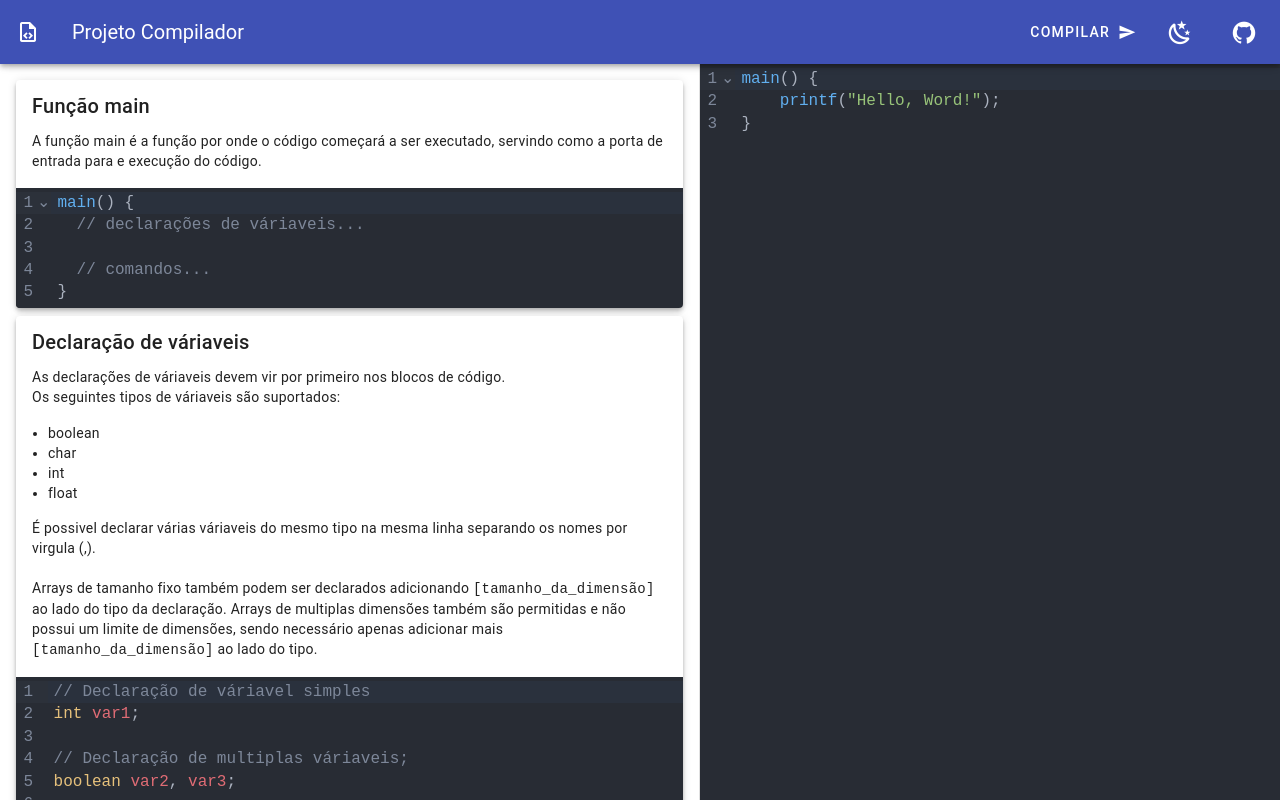
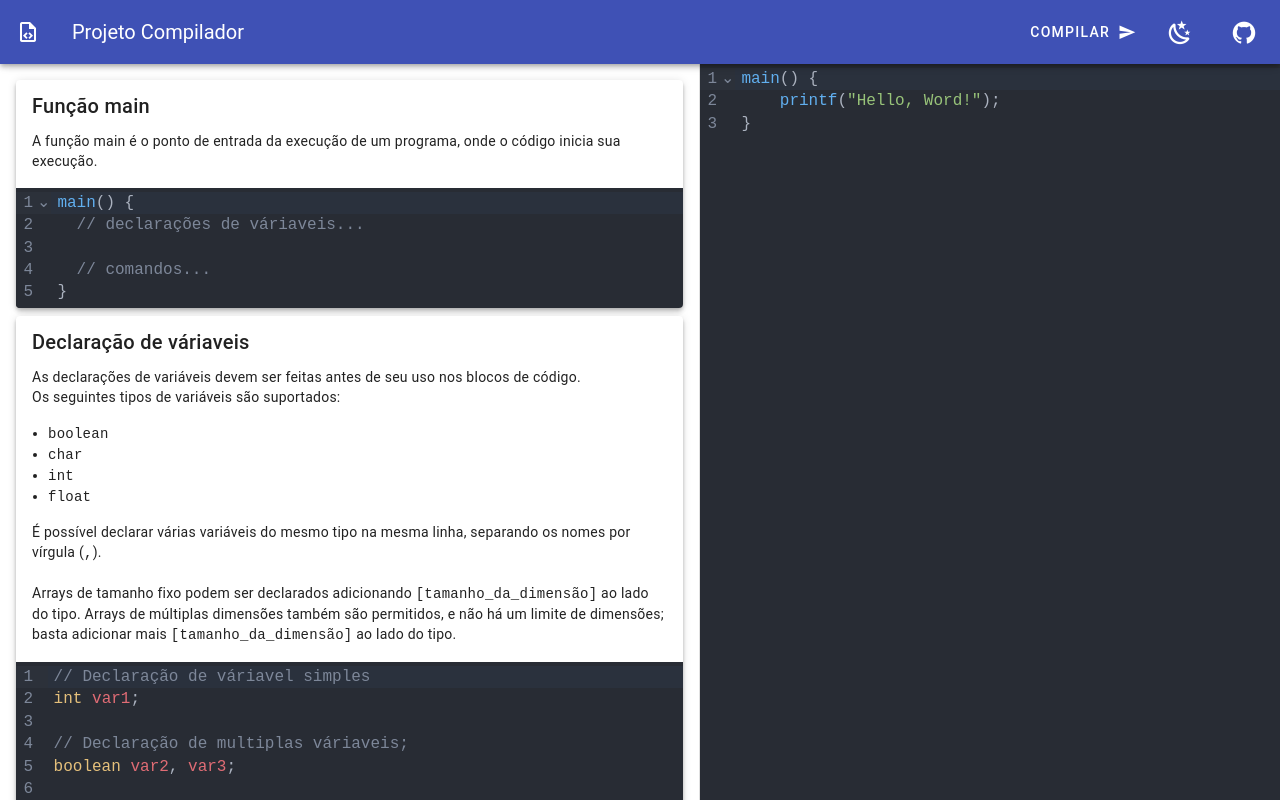
Before and after one commit to erikborella/projeto-compiladores-ifsc, a Vue app in the folder client/: page / in a window 1280 px wide. Built offline with nearby package versions, Linux system fonts and the light colour scheme.

Commit message:
Feito melhorias nas descrições dos códigos

```diff
--- a/client/src/pages/index.vue
+++ b/client/src/pages/index.vue
@@ -22,7 +22,7 @@
         <v-card
           elevation="4"
           title="Função main"
-          text="A função main é a função por onde o código começará a ser executado, servindo como a porta de entrada para e execução do código."
+          text="A função main é o ponto de entrada da execução de um programa, onde o código inicia sua execução."
         >
           <div ref="exampleCodeEditorMain" class="code-editor"></div>
         </v-card>
@@ -32,22 +32,21 @@
           title="Declaração de váriaveis"
         >
         <template v-slot:text>
-            <p>As declarações de váriaveis devem vir por primeiro nos blocos de código.</p>
-            <p>Os seguintes tipos de váriaveis são suportados:</p>
+          <p>As declarações de variáveis devem ser feitas antes de seu uso nos blocos de código.</p>
+          <p>Os seguintes tipos de variáveis são suportados:</p>
 
           <v-card-text>
             <ul>
-                <li>boolean</li>
-                <li>char</li>
-                <li>int</li>
-                <li>float</li>
+              <li><code>boolean</code></li>
+              <li><code>char</code></li>
+              <li><code>int</code></li>
+              <li><code>float</code></li>
             </ul>
           </v-card-text>
 
-            <p>É possivel declarar várias váriaveis do mesmo tipo na mesma linha separando os nomes por virgula (,).</p>
+          <p>É possível declarar várias variáveis do mesmo tipo na mesma linha, separando os nomes por vírgula (<code>,</code>).</p>
           <br>
-            <p>Arrays de tamanho fixo também podem ser declarados adicionando <code>[tamanho_da_dimensão]</code> ao lado do tipo da declaração. Arrays de multiplas dimensões também são permitidas e não possui um limite de dimensões, sendo necessário apenas adicionar mais <code>[tamanho_da_dimensão]</code> ao lado do tipo.</p>
-
+          <p>Arrays de tamanho fixo podem ser declarados adicionando <code>[tamanho_da_dimensão]</code> ao lado do tipo. Arrays de múltiplas dimensões também são permitidos, e não há um limite de dimensões; basta adicionar mais <code>[tamanho_da_dimensão]</code> ao lado do tipo.</p>
         </template>
           <div ref="exampleCodeEditorVariables" class="code-editor"></div>
         </v-card>
@@ -55,7 +54,7 @@
         <v-card
           elevation="4"
           title="Atribuição de váriaveis"
-          text="É possivel atribuir valores em váriaveis de valores contantes, expressões matemáticas, valores de arrays ou valores de retorno de funções"
+          text="É possível atribuir valores a variáveis utilizando constantes, expressões matemáticas, valores de arrays ou valores retornados por funções"
         >
           <div ref="exampleCodeEditorVariableAttribuition" class="code-editor"></div>
         </v-card>
@@ -219,8 +218,7 @@ flag = 10 > 7;
 n1 = mat[0][0] + mat[1][0];
 
 // Atribuição por um valor de retorno de função
-n1 = func funcao();
-`,
+n1 = func funcao();`,
       extensions: [
         basicSetup,
         cppLanguage,
```
Lines whose indentation alone changed are shown as unchanged.
